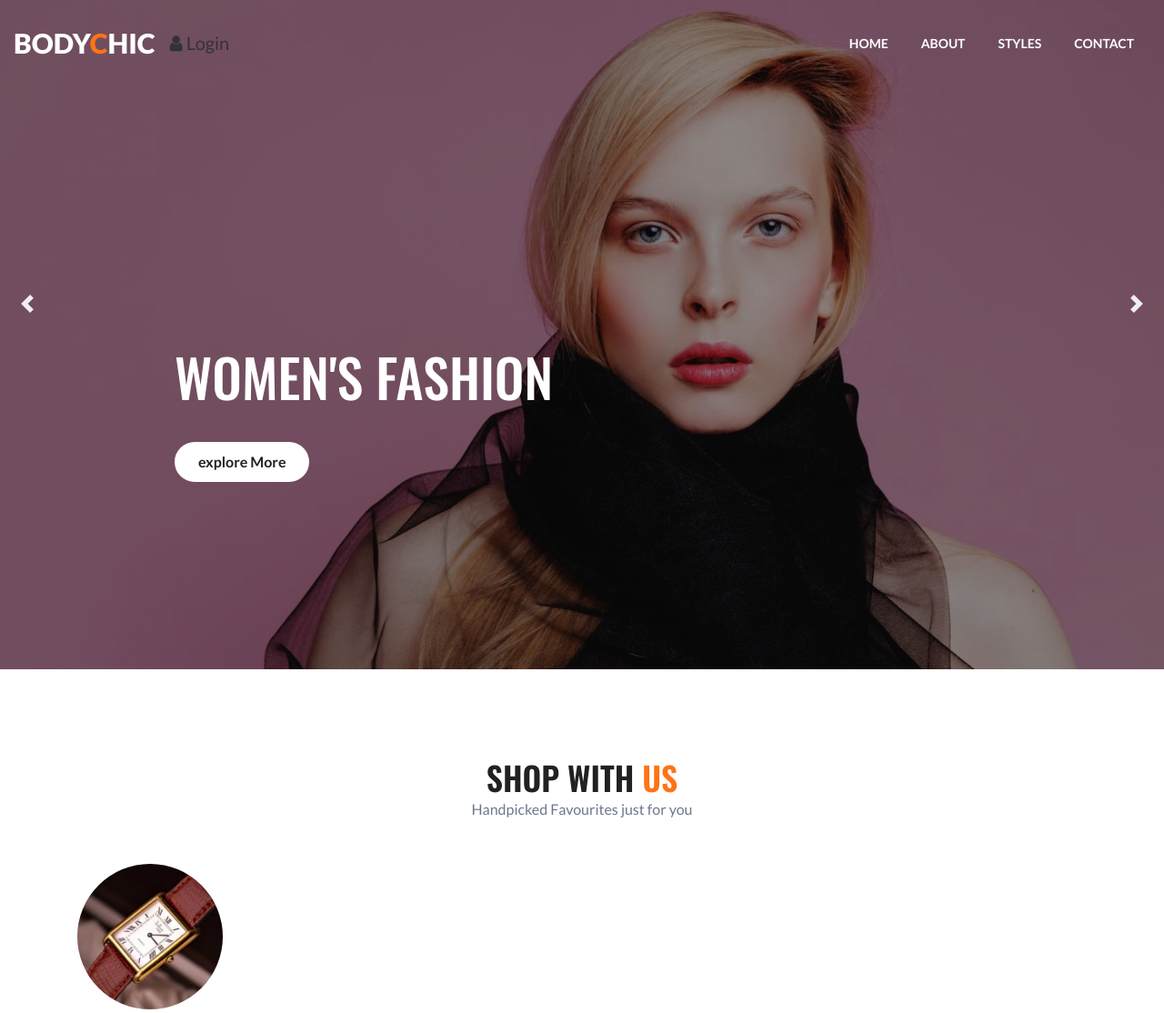
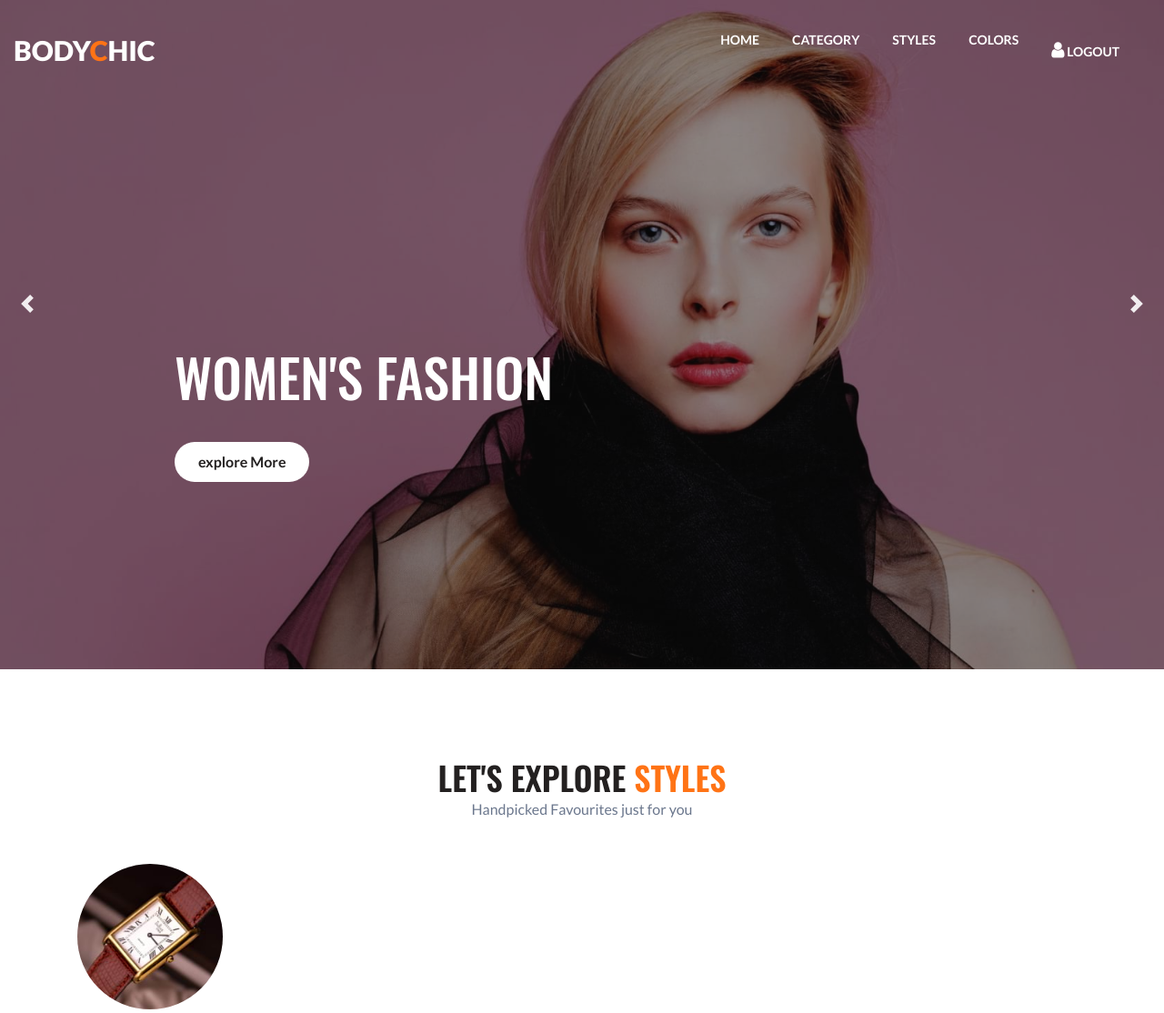
Before and after one commit to HarsikaKumari/BodyChic, a PHP site: page / in a window 1280 px wide. Shown: the top 1114 px of the page at 91% size. Run offline with PHP 8.4, Linux system fonts and the light colour scheme; the visitor is signed in with stand-in values (Sample User, id 1); data that the repository does not hold is empty; some libraries are stand-ins or nearby versions.

Commit message:
fix(issues): fix the small issues with different pages

```diff
--- a/admin_header.php
+++ b/admin_header.php
@@ -1,3 +1,7 @@
+<?php
+session_start()
+?>
+
 <!doctype html>
 <html lang="zxx">
 
--- a/body_info.php
+++ b/body_info.php
@@ -239,7 +239,7 @@ include("session_check.php")
                 echo "<div class='result-display'>";
                 echo "<h3>Your Body Type: $bodyType</h3>";
                 echo "<p>Color Tone: $colorToneName</p>";
-                echo "<button class='btn-explore' onclick='window.location.href='index.php'>Explore More Styles</button>";
+                echo "<button class='btn-explore' onclick=\"window.location.href='styles.php'\">Explore More Styles</button>";
                 echo "</div>";
 
 
@@ -247,10 +247,11 @@ include("session_check.php")
 
                 $email = $_GET["email"];
 
-                $query = "UPDATE `users` SET `bust_size` = `$bustSize`, `waist_size` = `$waistSize`, `high_hip_size` = `$highHipSize`, `body_shape` = `$bodyType`, `hip_size` = `$hipSize` WHERE `email` = `$email`";
+                $query = "UPDATE `users` SET `bust_size` = '$bustSize', `waist_size` = '$waistSize', `high_hip_size` = '$highHipSize', `body_shape` = '$bodyType', `hip_size` = '$hipSize' WHERE `email` = '$email'";
 
                 $result = mysqli_query($connect, $query);
                 if ($result) {
+                    $_SESSION["bodyType"] = $bodyType;
             ?>
                     <div class="alert alert-warning alert-dismissible fade show" role="alert">
                         <strong>Information Added Successfully</strong>
--- a/color.php
+++ b/color.php
@@ -6,7 +6,7 @@ include("session_check.php")
 <div class="breadcrumb-contentnhy">
   <div class="container">
     <nav aria-label="breadcrumb">
-      <h2 class="hny-title text-center">color Us</h2>
+      <h2 class="hny-title text-center">Color Us</h2>
       <ol class="breadcrumb mb-0">
         <li><a href="index.php">Home</a>
           <span class="fa fa-angle-double-right"></span>
--- a/index.php
+++ b/index.php
@@ -1,3 +1,19 @@
+<?php
+session_start();
+
+// Display any messages if set
+if (isset($_GET["msg"])) {
+?>
+	<div class="alert alert-warning alert-dismissible fade show m-0" role="alert">
+		<strong><?php echo $_GET['msg'] ?></strong>
+		<button type="button" class="close" data-dismiss="alert" aria-label="Close">
+			<span aria-hidden="true">&times;</span>
+		</button>
+	</div>
+<?php
+}
+?>
+
 <!doctype html>
 <html lang="zxx">
 
@@ -40,14 +56,6 @@
 						<a class="navbar-brand" href="index.php">
 							Body<span class="lohny">C</span>hic
 						</a>
-						<div class="search-right">
-							<span class="navbar-brand navbar-expand-lg navbar-light button-log usernhy">
-								<a class="btn-open" href="#">
-									<span class="fa fa-user" aria-hidden="true"></span> Login
-								</a>
-							</span>
-						</div>
-
 						<!--//login-right-->
 
 						<button class="navbar-toggler" type="button" data-toggle="collapse" data-target="#navbarSupportedContent" aria-controls="navbarSupportedContent" aria-expanded="false" aria-label="Toggle navigation">
@@ -59,15 +67,28 @@
 									<a class="nav-link" href="index.php">Home</a>
 								</li>
 								<li class="nav-item">
-									<a class="nav-link" href="about.php">About</a>
+									<a class="nav-link" href="category.php">Category</a>
 								</li>
 								<li class="nav-item">
 									<a class="nav-link" href="styles.php">Styles</a>
 								</li>
+								<li class="nav-item">
+									<a class="nav-link" href="color.php">Colors</a>
+								</li>
+								<li class="nav-item">
+									<span class="navbar-brand navbar-expand-lg navbar-light button-log usernhy">
 
+										<?php if (isset($_SESSION['email'])) { ?>
+											<a class="nav-link btn-open" href="logout.php">
+												<span class="fa fa-user" aria-hidden="true"></span> Logout
+											</a>
+										<?php } else { ?>
+											<a class="nav-link btn-open" href="#">
+												<span class="fa fa-user" aria-hidden="true"></span> Login
+											</a>
+										<?php } ?>
 
-								<li class="nav-item">
-									<a class="nav-link" href="contact.php">Contact</a>
+									</span>
 								</li>
 							</ul>
 
@@ -161,7 +182,7 @@
 		<div class="grids-hny-2-mian py-5">
 			<div class="container py-lg-5">
 
-				<h3 class="hny-title mb-0 text-center">Shop With <span>Us</span></h3>
+				<h3 class="hny-title mb-0 text-center">Let's Explore <span>Styles</span></h3>
 				<p class="mb-4 text-center">Handpicked Favourites just for you</p>
 
 				<div class="welcome-grids row mt-5">
@@ -201,14 +222,14 @@
 
 					<div class="col-lg-2 col-md-4 col-6 welcome-image">
 						<div class="boxhny13">
-							<a href="#URL">
+							<a href="styles.php">
 								<img src="assets/images/grid3.jpg" class="img-fluid" alt="" />
 								<div class="boxhny-content">
 									<h3 class="title">More</h3>
 								</div>
 							</a>
 						</div>
-						<h4><a>Explore More &rarr;</a></h4>
+						<h4><a href="styles.php">Explore More &rarr;</a></h4>
 					</div>
 				</div>
 
```
Also changed, not shown: admin_index.php (+5 -4 lines), header.php (+17 -3 lines).
